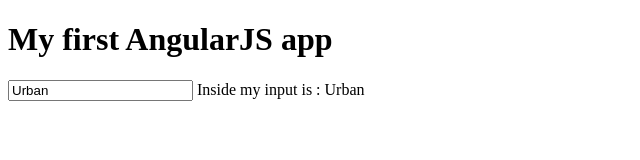
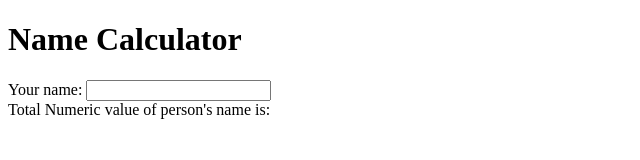
Before and after one commit to urbain32/Coursera-Angular-Test, a plain HTML site: page index.html in a window 1280 px wide. Shown: the whole page, without its empty margins (0-640 px from the left). Drawn offline with Linux system fonts and the light colour scheme.

Commit message:
calculator of name

```diff
--- a/index.html
+++ b/index.html
@@ -8,11 +8,13 @@
     <title>My first AngularJS app</title>
   </head>
   <body>
-    <h1>My first AngularJS app</h1>
-    <div ng-controller="myFirstController">
-      <!-- ng-model display and be able to edit data from variableof a controller in angularJs -->
-      <input type="text" ng-model="name" />
-      Inside my input is : {{name}}
+    <h1>Name Calculator</h1>
+    <div>
+      <div>
+        Your name:
+        <input type="text" />
+      </div>
+      <div>Total Numeric value of person's name is:</div>
     </div>
   </body>
 </html>
```
